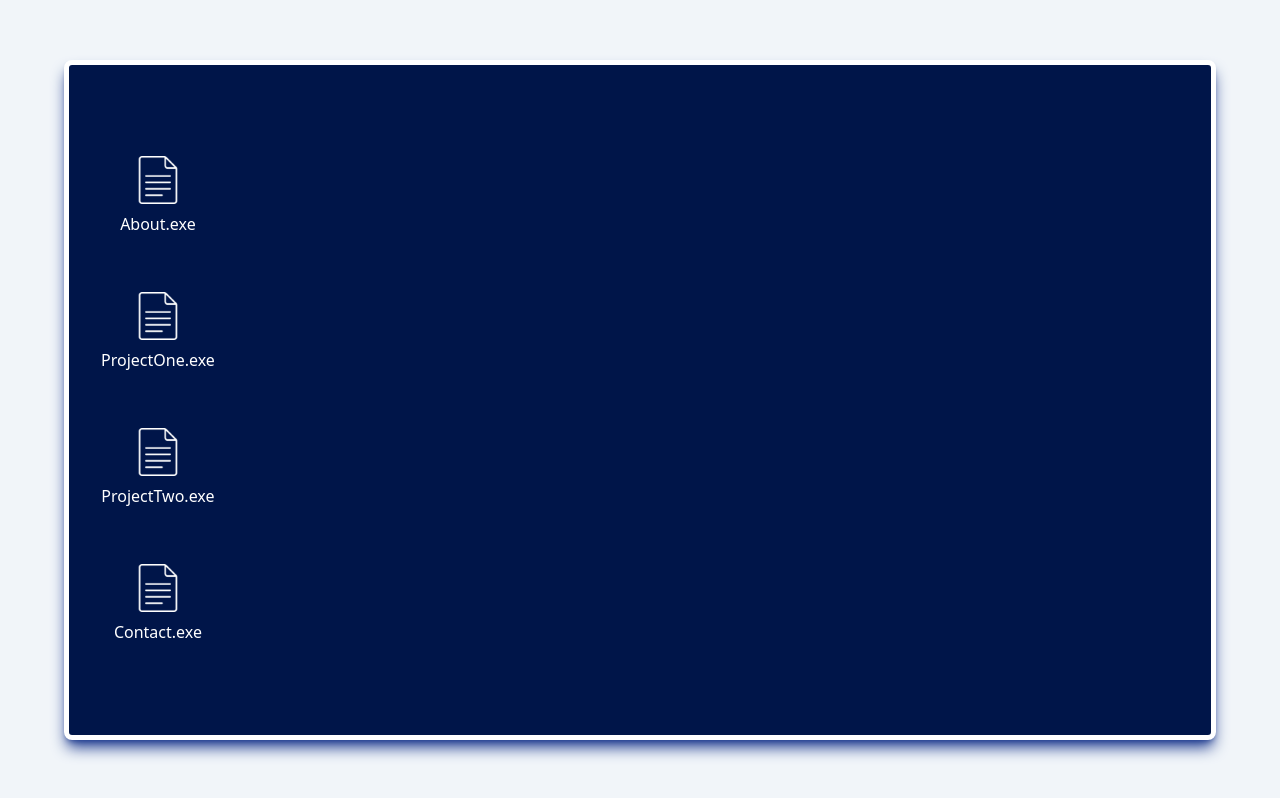
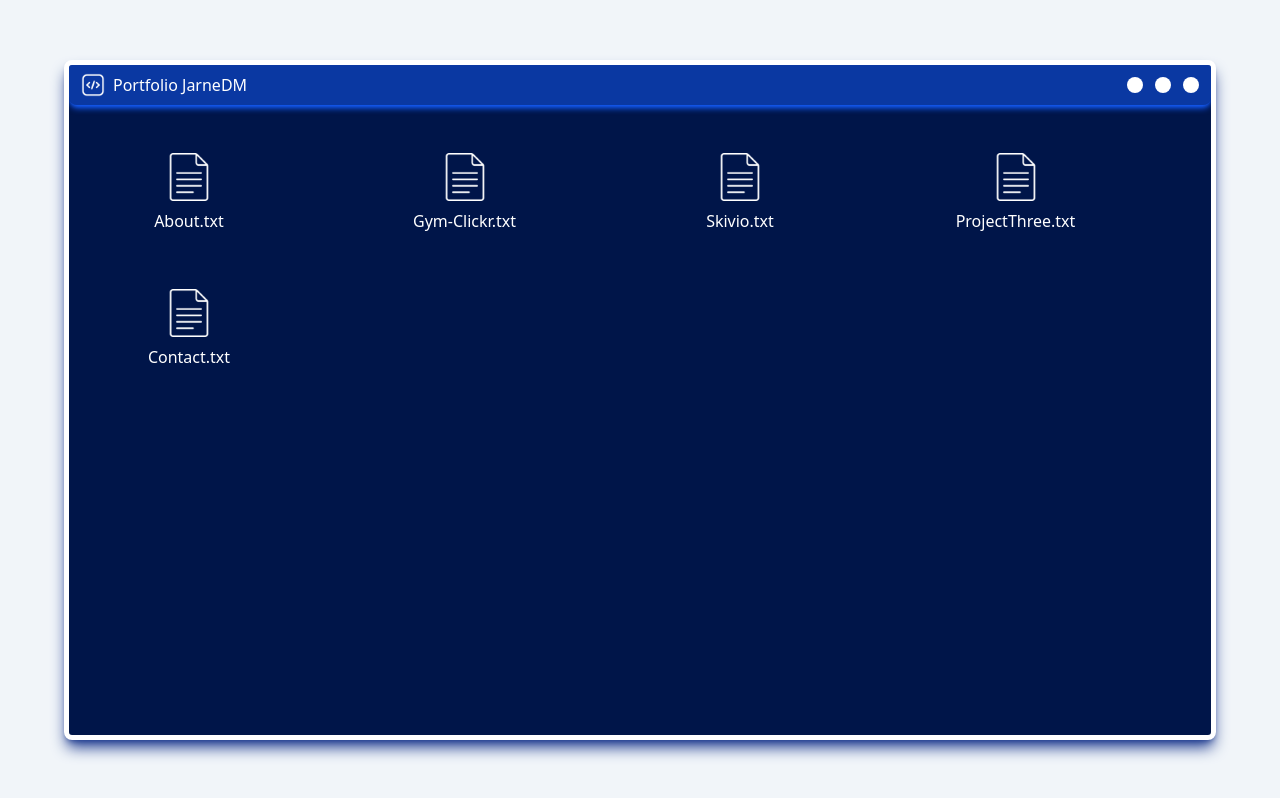
Before and after one commit to JarneDM/Portfolio, a React (Vite) app: page / in a window 1280 px wide. Built offline with nearby package versions, Linux system fonts and the light colour scheme.

Commit message:
move desktop ui in app.js, add topbar, added routing, changed the style a bit, rendered data from json file

```diff
--- a/src/App.jsx
+++ b/src/App.jsx
@@ -4,10 +4,24 @@ import Projects from "./components/Projects.jsx";
 import DetailProject from "./components/DetailProject.jsx";
 import About from "./components/About.jsx";
 import Contact from "./components/Contact.jsx";
+import TopBar from "./components/TopBar.jsx";
 
 function App() {
   return (
     <div className="bg-[#F1F5F9] dark:bg-[#0F172A] min-h-screen w-full flex justify-center items-center p-6">
+      <div
+        className="
+          bg-[#001549ff] text-white
+          w-[90vw] max-w-[1240px]
+          h-[85vh] max-h-[90vh]
+          flex flex-col
+          rounded-lg shadow-lg shadow-blue-900 border-[5px]
+          relative overflow-hidden
+        "
+      >
+        <TopBar />
+
+        <div className="flex-1 overflow-auto p-6">
           <Routes>
             <Route path="/" element={<Home />} />
             <Route path="/projects" element={<Projects />} />
@@ -16,6 +30,8 @@ function App() {
             <Route path="/contact" element={<Contact />} />
           </Routes>
         </div>
+      </div>
+    </div>
   );
 }
 
--- a/src/components/DetailProject.jsx
+++ b/src/components/DetailProject.jsx
@@ -1,9 +1,17 @@
-import React from "react";
+import { useParams } from "react-router-dom";
+import filesData from "../data/files.json";
 
 function DetailProject() {
+  const { id } = useParams();
+  const project = filesData.find((file) => file.id === id);
+
+  if (!project) return <h1>Not found</h1>;
+
   return (
-    <div>
-      <div className="bg-[#FFFFFF]"></div>
+    <div className="p-10">
+      <h1 className="text-2xl">{project.title}</h1>
+      <img src={project.image} alt={project.title} />
+      <p>{project.description}</p>
     </div>
   );
 }
--- a/src/components/Home.jsx
+++ b/src/components/Home.jsx
@@ -1,37 +1,22 @@
 import React from "react";
-import file from "../assets/file.png";
+import fileIcon from "../assets/file.png";
+import TopBar from "./TopBar";
+import filesData from "../data/files.json";
+import { Link } from "react-router-dom";
 
 function Home() {
   return (
     <div className="w-full flex justify-center items-center">
-      {/* desktop window */}
-      <div
-        className="
-          bg-[#001549ff] text-white w-[90vw] max-w-[420px] sm:max-w-[520px] md:max-w-[1240px] h-[85vh] max-h-[90vh] box-border flex flex-col items-start justify-center gap-8 rounded-lg shadow-lg shadow-blue-900 p-6 border-[5px] relative overflow-auto"
-      >
-        <div className="flex flex-col items-center w-min space-y-10">
-          <div className="flex flex-col justify-center items-center p-2">
-            <img className="h-12 mb-2 filter invert brightness-0" src={file} alt="file" />
-            <p>About.exe</p>
-          </div>
-
-          <div className="flex flex-col justify-center items-center p-2">
-            <img className="h-12 mb-2 filter invert brightness-0" src={file} alt="file" />
-            <span>ProjectOne.exe</span>
-          </div>
-
-          <div className="flex flex-col justify-center items-center p-2">
-            <img className="h-12 mb-2 filter invert brightness-0" src={file} alt="file" />
-            <span>ProjectTwo.exe</span>
-          </div>
-
-          <div className="flex flex-col justify-center items-center p-2">
-            <img className="h-12 mb-2 filter invert brightness-0" src={file} alt="file" />
-            <span>Contact.exe</span>
-          </div>
-        </div>
+      <div className="grid grid-cols-2 sm:grid-cols-3 md:grid-cols-4 gap-10 p-4 flex-1 overflow-auto">
+        {filesData.map((file) => (
+          <Link key={file.id} to={file.route} className="flex flex-col justify-center items-center p-2 w-[10rem] cursor-pointer">
+            <img className="h-12 mb-2 filter invert brightness-0" src={fileIcon} alt={file.title} />
+            <p>{file.title}.txt</p>
+          </Link>
+        ))}
       </div>
     </div>
   );
 }
+
 export default Home;
--- a/src/components/TopBar.jsx
+++ b/src/components/TopBar.jsx
@@ -1,7 +1,24 @@
 import React from "react";
+import code from "../assets/code.png";
+import { Link } from "react-router-dom";
 
 function TopBar() {
-  return <div></div>;
+  return (
+    <div className="w-full flex bg-blue-600/50 rounded-b-lg m-0 shadow-md shadow-blue-600 justify-between py-2 px-3">
+      <Link to="/" className="flex items-center space-x-2 relative group">
+        <img className="h-[1.5rem] invert" src={code} alt="" />
+        <p>
+          Portfolio JarneDM
+          <span className="absolute left-0 -bottom-2 h-[5px] rounded-lg w-0 bg-white transition-all duration-500 ease-in-out group-hover:w-full"></span>
+        </p>
+      </Link>
+      <div className="flex space-x-3 justify-center items-center">
+        <p className="bg-white rounded-[50%] h-[1rem] w-[1rem]"></p>
+        <p className="bg-white rounded-[50%] h-[1rem] w-[1rem]"></p>
+        <p className="bg-white rounded-[50%] h-[1rem] w-[1rem]"></p>
+      </div>
+    </div>
+  );
 }
 
 export default TopBar;
--- /dev/null
+++ b/src/data/files.json
@@ -0,0 +1,37 @@
+[
+  {
+    "id": "about",
+    "title": "About",
+    "description": "This page tells more about me.",
+    "image": "../assets/file.png",
+    "route": "/about"
+  },
+  {
+    "id": "1",
+    "title": "Gym-Clickr",
+    "description": "My first project about XYZ.",
+    "image": "../assets/file.png",
+    "route": "/projects/1"
+  },
+  {
+    "id": "2",
+    "title": "Skivio",
+    "description": "Another project with details.",
+    "image": "../assets/file.png",
+    "route": "/projects/2"
+  },
+  {
+    "id": "3",
+    "title": "ProjectThree",
+    "description": "Another project with details.",
+    "image": "../assets/file.png",
+    "route": "/projects/3"
+  },
+  {
+    "id": "contact",
+    "title": "Contact",
+    "description": "Get in touch with me here.",
+    "image": "../assets/file.png",
+    "route": "/contact"
+  }
+]
```
Also changed, not shown: src/assets/code.png (added). Lines whose indentation alone changed are shown as unchanged.
